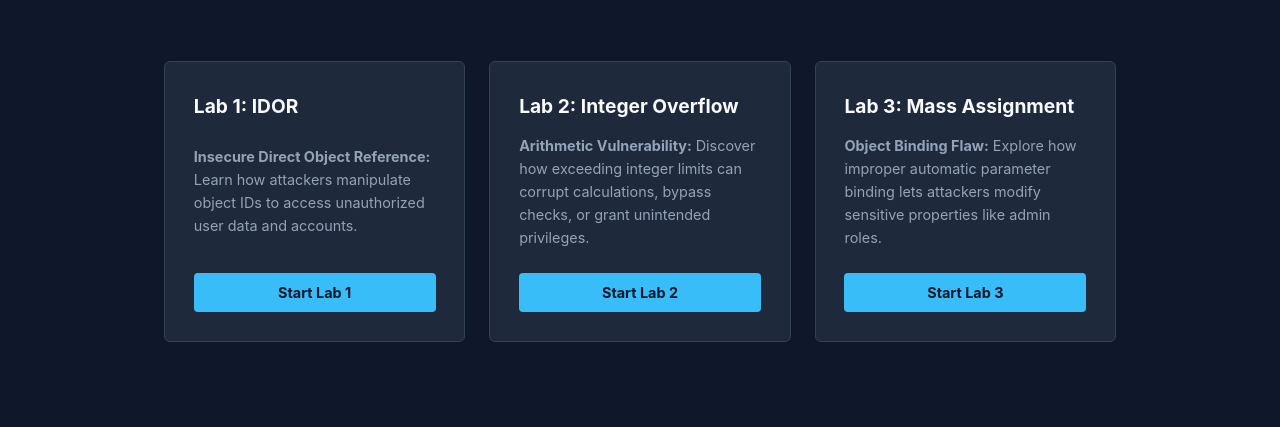
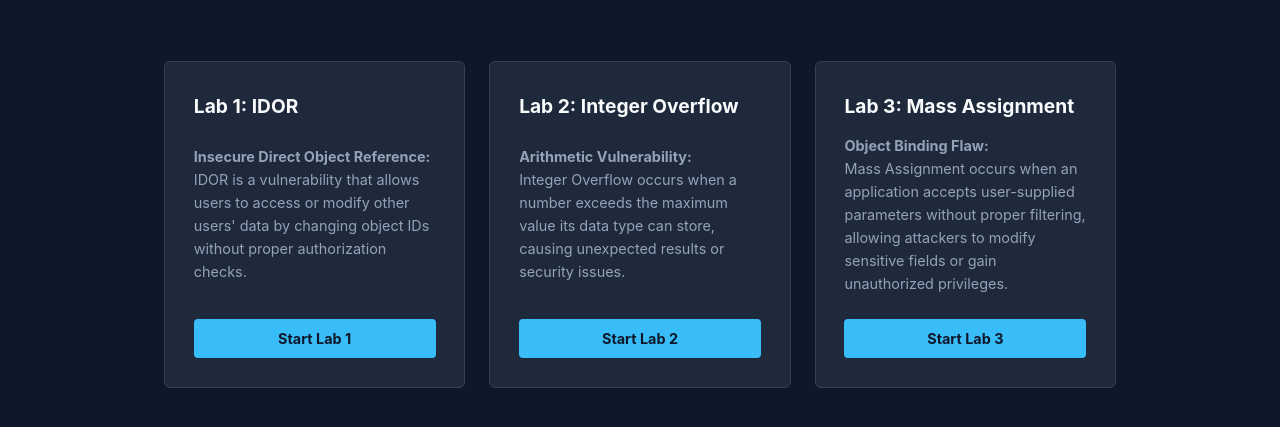
Before and after one commit to MariamDwairi/42_FinalProject, a plain HTML site: page index.html in a window 1280 px wide. Shown: the part 237-664 px from the top of the page. Drawn offline with Linux system fonts and the light colour scheme.

Commit message:
labs linked

```diff
--- a/index.html
+++ b/index.html
@@ -10,10 +10,10 @@
 
     <header>
         <nav>
-        <a href="index.html">Home</a> |
-        <a href="lab1.html">Lab 1: IDOR</a> |
-        <a href="lab2.html">Lab 2: Integer Overflow</a> |
-        <a href="lab3.html">Lab 3: Mass Assignment</a>
+            <a href="index.html">Home</a> |
+            <a href="IDOR/index.html">Lab 1: IDOR</a> |
+            <a href="Integer-Overflow/index.html">Lab 2: Integer Overflow</a> |
+            <a href="mass_assignment_lab/index.html">Lab 3: Mass Assignment</a>
         </nav>
     </header>
 
@@ -30,25 +30,31 @@
 
             <div class="card">
                 <h2>Lab 1: IDOR</h2>
-                <p><strong>Insecure Direct Object Reference:</strong> Learn how attackers manipulate
-                 object IDs to access unauthorized user data and accounts.</p>
-                <a href="lab1.html" class="btn">Start Lab 1</a>
+                <p><strong>Insecure Direct Object Reference:</strong>
+                    IDOR is a vulnerability that allows users to access or modify
+                    other users' data by changing object IDs without proper authorization checks.
+                </p>
+                <a href="IDOR/index.html" class="btn">Start Lab 1</a>
             </div>
 
 
             <div class="card">
                 <h2>Lab 2: Integer Overflow</h2>
-                <p><strong>Arithmetic Vulnerability:</strong> Discover how exceeding
-                  integer limits can corrupt calculations, bypass checks, or grant unintended privileges.</p>
-                <a href="lab2.html" class="btn">Start Lab 2</a>
+                <p><strong>Arithmetic Vulnerability:</strong><br>
+                    Integer Overflow occurs when a number exceeds the maximum value
+                    its data type can store, causing unexpected results or security issues.</p>
+                <a href="Integer-Overflow/index.html" class="btn">Start Lab 2</a>
             </div>
 
 
             <div class="card">
                 <h2>Lab 3: Mass Assignment</h2>
-                <p><strong>Object Binding Flaw:</strong> Explore how improper automatic
-                  parameter binding lets attackers modify sensitive properties like admin roles.</p>
-                <a href="lab3.html" class="btn">Start Lab 3</a>
+                <p><strong>Object Binding Flaw:</strong><br>
+                    Mass Assignment occurs when an application
+                    accepts user-supplied parameters without proper filtering,
+                    allowing attackers to modify sensitive fields or gain unauthorized privileges.
+                </p>
+                <a href="mass_assignment_lab/index.html" class="btn">Start Lab 3</a>
             </div>
         </section>
     </main>
```
